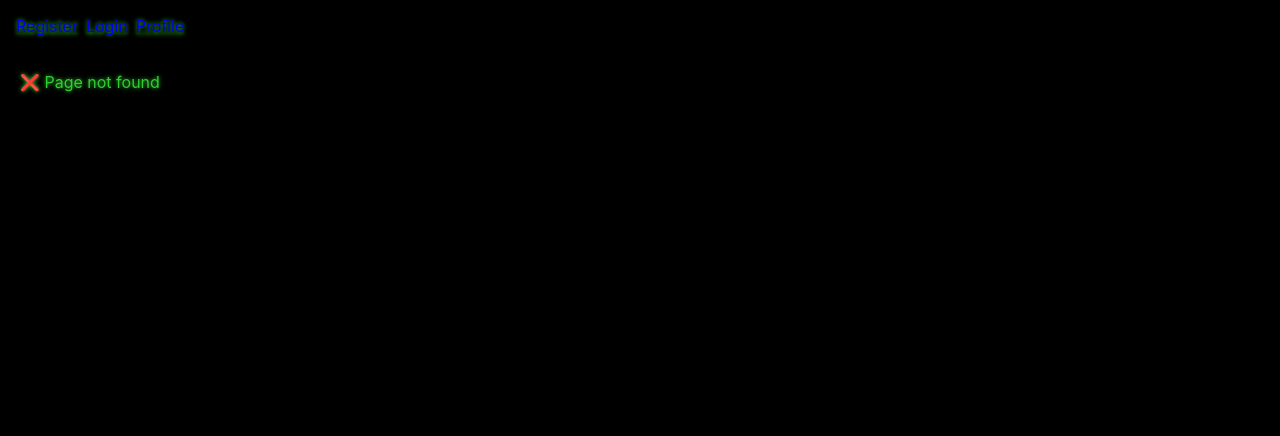
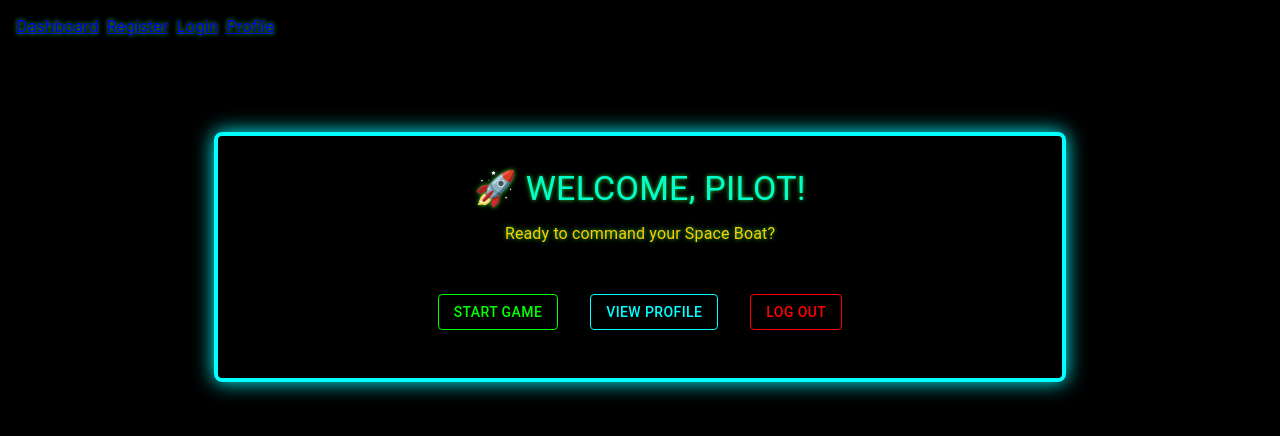
Before and after one commit to LPerez21/SPACE-BOATS, a React (Create React App) app in the folder client/: page /dashboard in a window 1280 px wide. Before the commit this address had no page. Shown: the top 436 px of the page. Built offline with nearby package versions, Linux system fonts and the light colour scheme; sample sign-in values are in the browser's storage; the HTML template or start-up script is replaced by a standard one.

Commit message:
created Dashboard.js and updated app.js

```diff
--- a/client/src/App.js
+++ b/client/src/App.js
@@ -1,26 +1,30 @@
-// client/src/App.js
 import React, { useState } from 'react';
 import { BrowserRouter as Router, Routes, Route, Navigate, Link } from 'react-router-dom';
 
 import RegisterPage from './pages/RegisterPage';
 import LoginPage from './pages/LoginPage';
 import ProfileSetupPage from './pages/ProfileSetupPage';
+import DashboardPage from './pages/DashboardPage';  // 👈 Import Dashboard
 
 function App() {
-  const [loggedIn] = useState(!!localStorage.getItem('token'));
+  const [loggedIn, setLoggedIn] = useState(!!localStorage.getItem('token'));
 
   return (
     <Router>
       <nav style={{ padding: 16 }}>
+        <Link to="/dashboard" style={{ marginRight: 8 }}>Dashboard</Link>
         <Link to="/register" style={{ marginRight: 8 }}>Register</Link>
         <Link to="/login" style={{ marginRight: 8 }}>Login</Link>
         <Link to="/profile">Profile</Link>
       </nav>
 
       <Routes>
-        <Route path="/" element={<Navigate to="/register" replace />} />
+        <Route path="/" element={<Navigate to="/dashboard" replace />} />
+        <Route path="/dashboard" element={
+          loggedIn ? <DashboardPage /> : <Navigate to="/login" replace />
+        } />
         <Route path="/register" element={<RegisterPage />} />
-        <Route path="/login"    element={<LoginPage onLogin={() => {}} />} />
+        <Route path="/login" element={<LoginPage onLogin={() => setLoggedIn(true)} />} />
         <Route
           path="/profile"
           element={
--- /dev/null
+++ b/client/src/pages/DashboardPage.js
@@ -0,0 +1,59 @@
+import React from 'react';
+import { Container, Typography, Button, Box } from '@mui/material';
+import { useNavigate } from 'react-router-dom';
+
+const DashboardPage = () => {
+  const navigate = useNavigate();
+
+  const handleLogout = () => {
+    localStorage.removeItem('token');
+    navigate('/login');
+  };
+
+  return (
+    <Container maxWidth="md">
+      <Box sx={{
+        mt: 10,
+        p: 4,
+        border: '4px solid cyan',
+        boxShadow: '0 0 20px cyan',
+        textAlign: 'center',
+        borderRadius: 2
+      }}>
+        <Typography variant="h4" gutterBottom sx={{ fontFamily: 'Press Start 2P', color: '#00ffcc' }}>
+          🚀 WELCOME, PILOT!
+        </Typography>
+
+        <Typography variant="body1" sx={{ mb: 4, fontFamily: 'Press Start 2P', color: '#ffcc00' }}>
+          Ready to command your Space Boat?
+        </Typography>
+
+        <Button
+          variant="outlined"
+          sx={{ m: 2, fontFamily: 'Press Start 2P', color: 'lime', borderColor: 'lime' }}
+          onClick={() => alert('Game Starting Soon...')}
+        >
+          START GAME
+        </Button>
+
+        <Button
+          variant="outlined"
+          sx={{ m: 2, fontFamily: 'Press Start 2P', color: 'cyan', borderColor: 'cyan' }}
+          onClick={() => navigate('/profile')}
+        >
+          VIEW PROFILE
+        </Button>
+
+        <Button
+          variant="outlined"
+          sx={{ m: 2, fontFamily: 'Press Start 2P', color: 'red', borderColor: 'red' }}
+          onClick={handleLogout}
+        >
+          LOG OUT
+        </Button>
+      </Box>
+    </Container>
+  );
+};
+
+export default DashboardPage;
```
